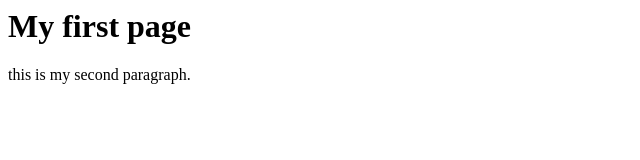
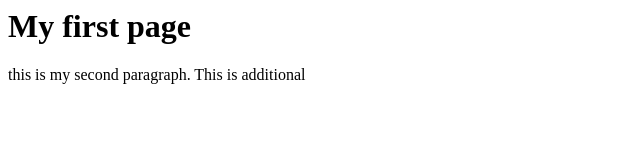
Before and after one commit to malkhafaji/test, a plain HTML site: page index.html in a window 1280 px wide. Shown: the whole page, without its empty margins (0-640 px from the left). Drawn offline with Linux system fonts and the light colour scheme.

Commit message:
playing around

```diff
--- a/index.html
+++ b/index.html
@@ -2,7 +2,7 @@
 	<body>
 		<h1>My first page</h1>
 		<p>
-			this is my second paragraph.
+			this is my second paragraph. This is additional
 		</p>
 	</body>
 </html>
```
